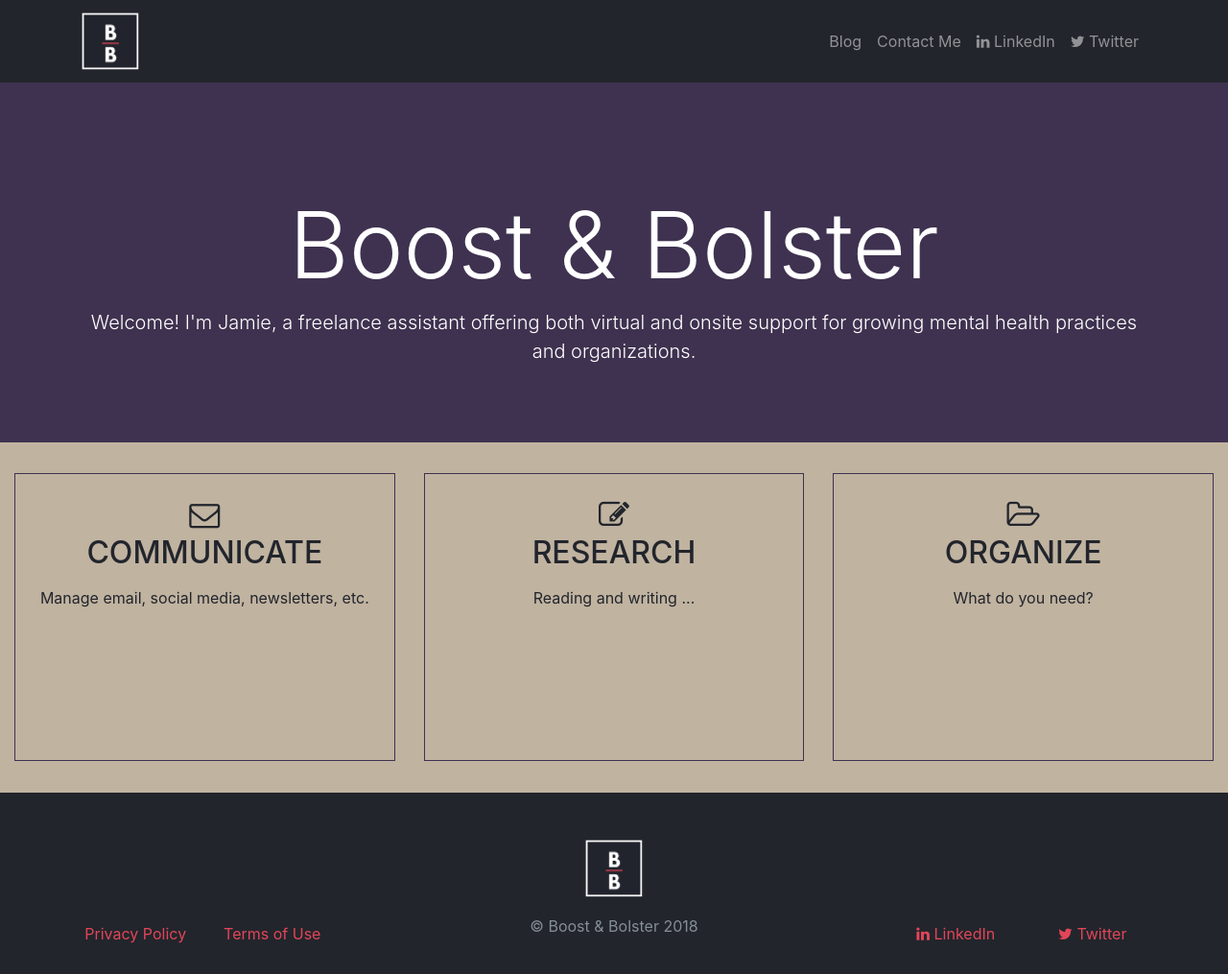
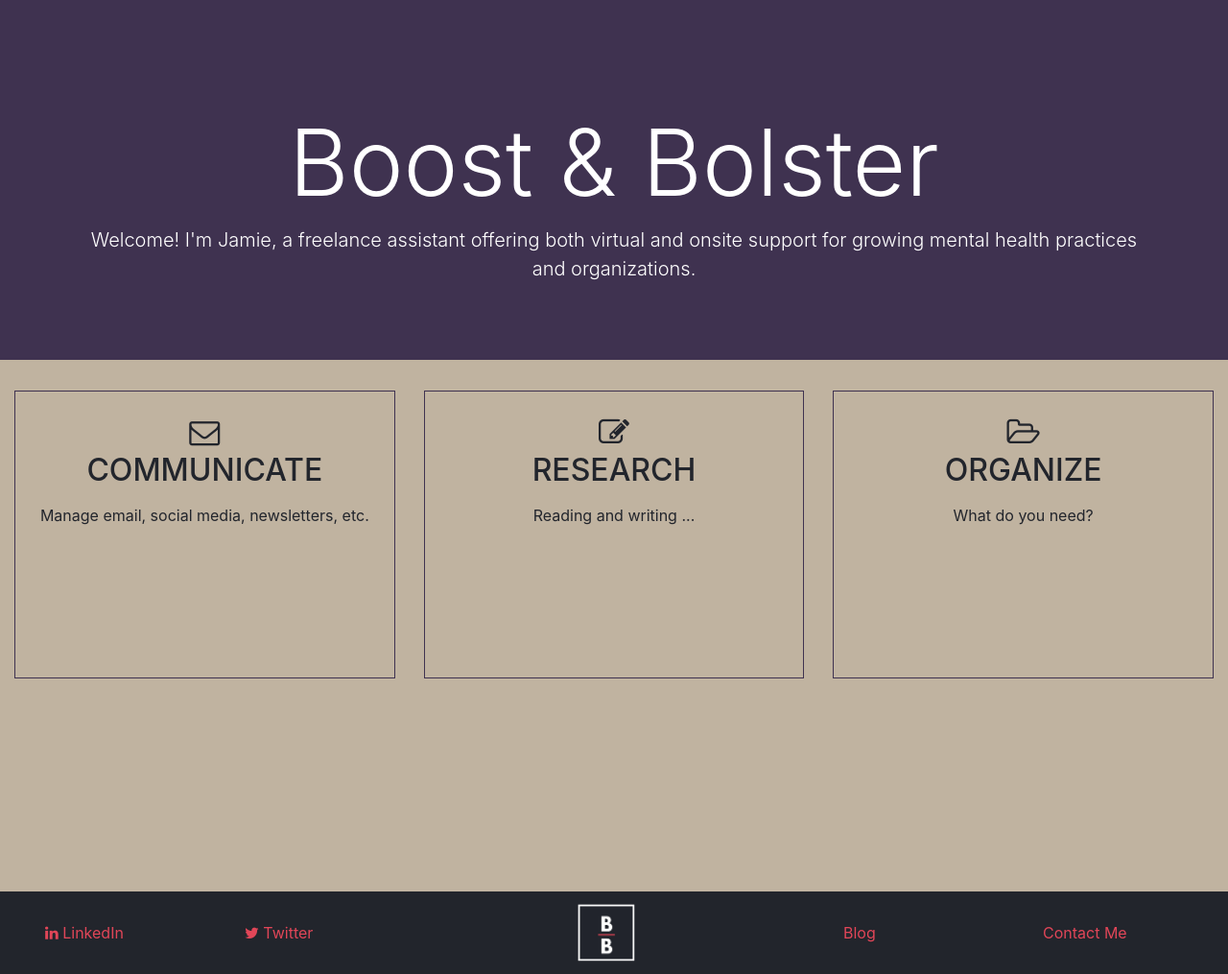
Before and after one commit to jmblcsw/jmblcsw, a Jekyll site: the page built from index.html, in a window 1280 px wide and 1015 px high. Shown: the whole window at 96% size. Built offline with Jekyll 4.4.1, drawn with Linux system fonts in a browser that asks for light colours; nearby versions of some CDN libraries.

Commit message:
fixed-bottom navbar

```diff
--- a/_includes/footer.html
+++ b/_includes/footer.html
@@ -1,5 +1,5 @@
-<footer class="site-footer">
-  <div class="container mt-5 mb-1">
+<footer>
+  <!-- <div class="container mt-5 mb-1">
   <div class="row align-items-end">
     <div class="col text-center">
       <img src="{{site.baseurl}}/img/BB.png" width="60" height="60" alt="{{ site.title }}" />
@@ -39,5 +39,62 @@
         </div>
       </div>
     </div>
-  </div>
+  </div> -->
+
+ <nav class="navbar fixed-bottom navbar-expand-sm navbar-dark bg-primary">
+
+
+    <div class="col">
+      <div class="row">
+      <div class="col">
+         <a href="https://linkedin.com/in/{{ site.linkedin_username }}" target="_blank" class="nav-item nav-link">
+              <i class="fa fa-linkedin"></i> LinkedIn
+            </a>
+      </div>
+      <div class="col">
+        <a href="https://twitter.com/{{ site.twitter_username }}" target="_blank" class="nav-item nav-link">
+              <i class="fa fa-twitter" aria-hidden="true"></i> Twitter
+            </a>
+      </div>
+      </div>
+    </div>
+    <div class="col text-center">
+      <a class="navbar-brand" href="{{site.baseurl}}/">
+        <img src="{{site.baseurl}}/img/BB.png" width="60" height="60" alt="{{ site.title }}" />
+      </a>
+    </div>
+    <div class="col">
+      <div class="row">
+          {% for my_page in site.pages %}
+        {% if my_page.title %}
+        <div class="col">
+          <a class="nav-item nav-link" href="{{ my_page.url | prepend: site.baseurl }}">{{ my_page.title | escape }}</a>
+        </div>
+        {% endif %}
+        {% endfor %}
+
+        </div>
+
+      <!-- <button class="navbar-toggler" type="button" data-toggle="collapse" data-target="#navbarCollapse" aria-controls="navbarCollapse" aria-expanded="false" aria-label="Toggle navigation">
+    <span class="navbar-toggler-icon"></span>
+  </button>
+
+
+      <div class="collapse navbar-collapse" id="navbarCollapse">
+        <ul class="navbar-nav mr-auto">
+          {% for my_page in site.pages %}
+        {% if my_page.title %}
+        <li class="nav-item">
+          <a class="nav-item nav-link" href="{{ my_page.url | prepend: site.baseurl }}">{{ my_page.title | escape }}</a>
+        </li>
+        {% endif %}
+        {% endfor %}
+
+        </ul>
+      </div> -->
+    </div>
+
+
+
+    </nav>
 </footer>
--- a/_includes/header.html
+++ b/_includes/header.html
@@ -1,6 +1,6 @@
-<header class="sticky-top" role="banner">
+<header class="sticky-top" role="navigation">
 
-  <nav class="navbar navbar-expand-lg bg-primary navbar-dark">
+  <!-- <nav class="navbar navbar-toggleable-md bg-primary navbar-dark">
     <div class="container d-flex">
       <a class="navbar-brand" href="{{site.baseurl}}/">
         <img src="{{site.baseurl}}/img/BB.png" width="60" height="60" alt="{{ site.title }}" />
@@ -25,6 +25,42 @@
           </li>
       </ul>
     </div>
-  </nav>
+  </nav> -->
+
+ <!--  <nav class="navbar navbar-toggleable-md bg-primary navbar-dark">
+  <button class="navbar-toggler navbar-toggler-right" type="button" data-toggle="collapse" data-target="#navbarSupportedContent" aria-controls="navbarSupportedContent" aria-expanded="false" aria-label="Toggle navigation">
+    <span class="navbar-toggler-icon"></span>
+  </button>
+
+  <a class="navbar-brand" href="{{site.baseurl}}/">
+        <img src="{{site.baseurl}}/img/BB.png" width="60" height="60" alt="{{ site.title }}" />
+      </a>
+
+  <div class="collapse navbar-collapse" id="navbarSupportedContent">
+    <ul class="navbar-nav mr-auto">
+      {% for my_page in site.pages %}
+        {% if my_page.title %}
+        <li class="nav-item">
+          <a class="nav-item nav-link" href="{{ my_page.url | prepend: site.baseurl }}">{{ my_page.title | escape }}</a>
+        </li>
+        {% endif %}
+        {% endfor %}
+         <li class="nav-item">
+            <a href="https://linkedin.com/in/{{ site.linkedin_username }}" target="_blank" class="nav-item nav-link">
+              <i class="fa fa-linkedin"></i> LinkedIn
+            </a>
+          </li>
+          <li class="nav-item">
+            <a href="https://twitter.com/{{ site.twitter_username }}" target="_blank" class="nav-item nav-link">
+              <i class="fa fa-twitter" aria-hidden="true"></i> Twitter
+            </a>
+          </li>
+    </ul>
+    <form class="form-inline my-2 my-lg-0">
+      <input class="form-control mr-sm-2" type="text" placeholder="Search">
+      <button class="btn btn-outline-success my-2 my-sm-0" type="submit">Search</button>
+    </form>
+  </div>
+</nav> -->
 
 </header>
--- a/_layouts/default.html
+++ b/_layouts/default.html
@@ -2,13 +2,18 @@
 <html lang="{{ page.lang | default: site.lang }}">
   {% include head.html %}
   <body>
+
     {% include header.html %}
     {{ content }}
     {% include footer.html %}
 
-    <!-- JavaScript -->
-    <script src="https://code.jquery.com/jquery-3.2.1.slim.min.js" integrity="sha384-KJ3o2DKtIkvYIK3UENzmM7KCkRr/rE9/Qpg6aAZGJwFDMVNA/GpGFF93hXpG5KkN" crossorigin="anonymous"></script>
-    <script src="https://cdnjs.cloudflare.com/ajax/libs/popper.js/1.12.3/umd/popper.min.js" integrity="sha384-vFJXuSJphROIrBnz7yo7oB41mKfc8JzQZiCq4NCceLEaO4IHwicKwpJf9c9IpFgh" crossorigin="anonymous"></script>
-    <script src="https://maxcdn.bootstrapcdn.com/bootstrap/4.0.0-beta.2/js/bootstrap.min.js" integrity="sha384-alpBpkh1PFOepccYVYDB4do5UnbKysX5WZXm3XxPqe5iKTfUKjNkCk9SaVuEZflJ" crossorigin="anonymous"></script>
+   <!-- JavaScript -->
+
+<script src="https://code.jquery.com/jquery-3.2.1.slim.min.js" integrity="sha384-KJ3o2DKtIkvYIK3UENzmM7KCkRr/rE9/Qpg6aAZGJwFDMVNA/GpGFF93hXpG5KkN" crossorigin="anonymous"></script>
+<!-- <link rel="stylesheet" href="https://maxcdn.bootstrapcdn.com/bootstrap/4.0.0/css/bootstrap.min.css" integrity="sha384-Gn5384xqQ1aoWXA+058RXPxPg6fy4IWvTNh0E263XmFcJlSAwiGgFAW/dAiS6JXm" crossorigin="anonymous"> -->
+
+<script src="https://cdnjs.cloudflare.com/ajax/libs/popper.js/1.12.9/umd/popper.min.js" integrity="sha384-ApNbgh9B+Y1QKtv3Rn7W3mgPxhU9K/ScQsAP7hUibX39j7fakFPskvXusvfa0b4Q" crossorigin="anonymous"></script>
+<script src="https://maxcdn.bootstrapcdn.com/bootstrap/4.0.0/js/bootstrap.min.js" integrity="sha384-JZR6Spejh4U02d8jOt6vLEHfe/JQGiRRSQQxSfFWpi1MquVdAyjUar5+76PVCmYl" crossorigin="anonymous"></script>
+
   </body>
 </html>
--- a/_sass/bootstrap.scss
+++ b/_sass/bootstrap.scss
@@ -9,34 +9,34 @@
 @import "variables";
 @import "mixins";
 @import "root";
-// @import "print";
+//@import "print";
 @import "reboot";
 @import "type";
 @import "images";
-// @import "code";
+//@import "code";
 @import "grid";
-// @import "tables";
+@import "tables";
 @import "forms";
 @import "buttons";
-// @import "transitions";
-// @import "dropdown";
-// @import "button-group";
-// @import "input-group";
-// @import "custom-forms";
+@import "transitions";
+//@import "dropdown";
+//@import "button-group";
+//@import "input-group";
+//@import "custom-forms";
 @import "nav";
 @import "navbar";
-// @import "card";
-// @import "breadcrumb";
-// @import "pagination";
-// @import "badge";
+//@import "card";
+//@import "breadcrumb";
+//@import "pagination";
+//@import "badge";
 @import "jumbotron";
-// @import "alert";
-// @import "progress";
+//@import "alert";
+//@import "progress";
 @import "media";
-// @import "list-group";
-// @import "close";
-// @import "modal";
-// @import "tooltip";
-// @import "popover";
-// @import "carousel";
+@import "list-group";
+@import "close";
+@import "modal";
+@import "tooltip";
+@import "popover";
+@import "carousel";
 @import "utilities";
--- a/index.html
+++ b/index.html
@@ -83,4 +83,5 @@ layout: default
   </div>
 </div>
 <br><br><br>
+
 </section>
```
